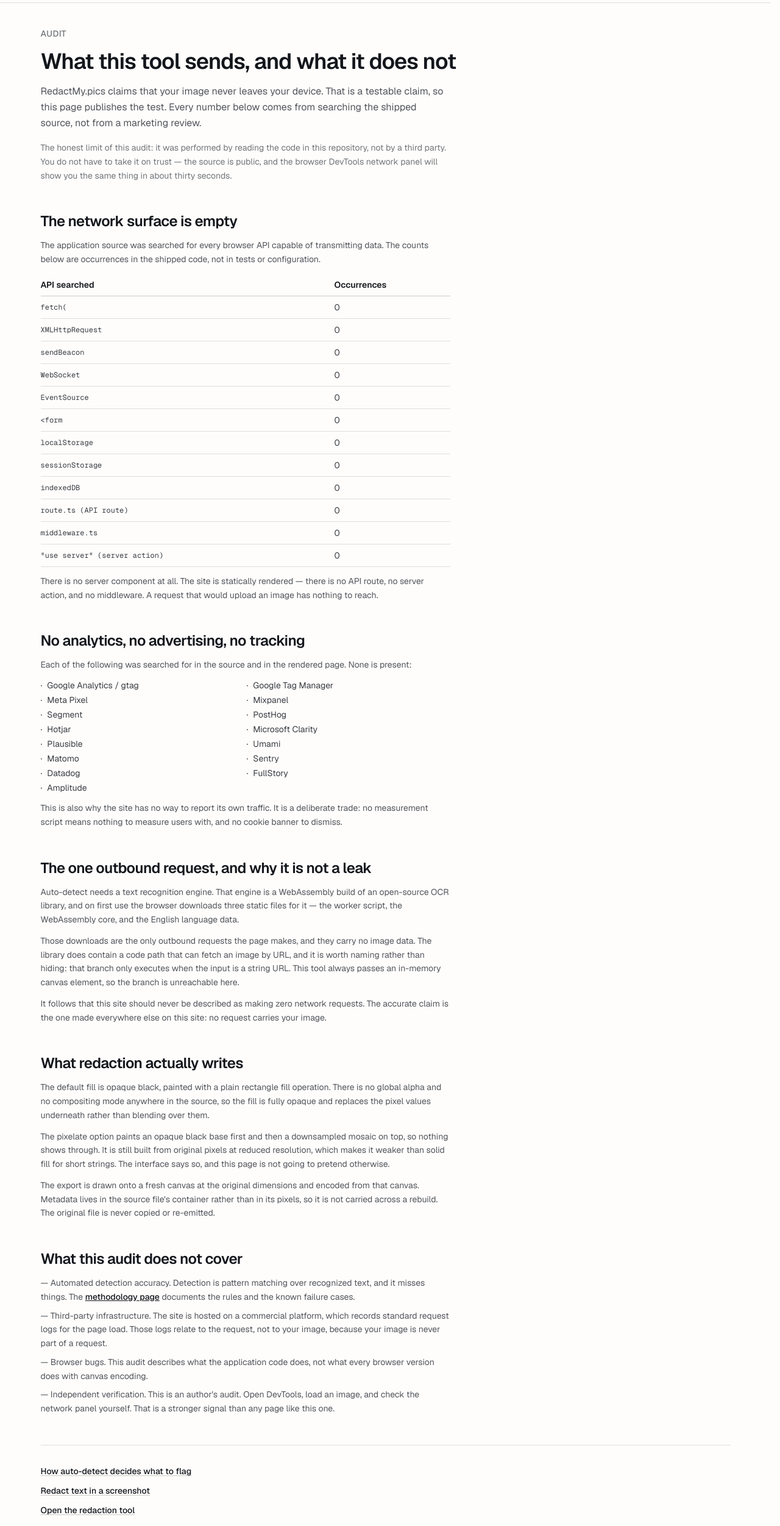
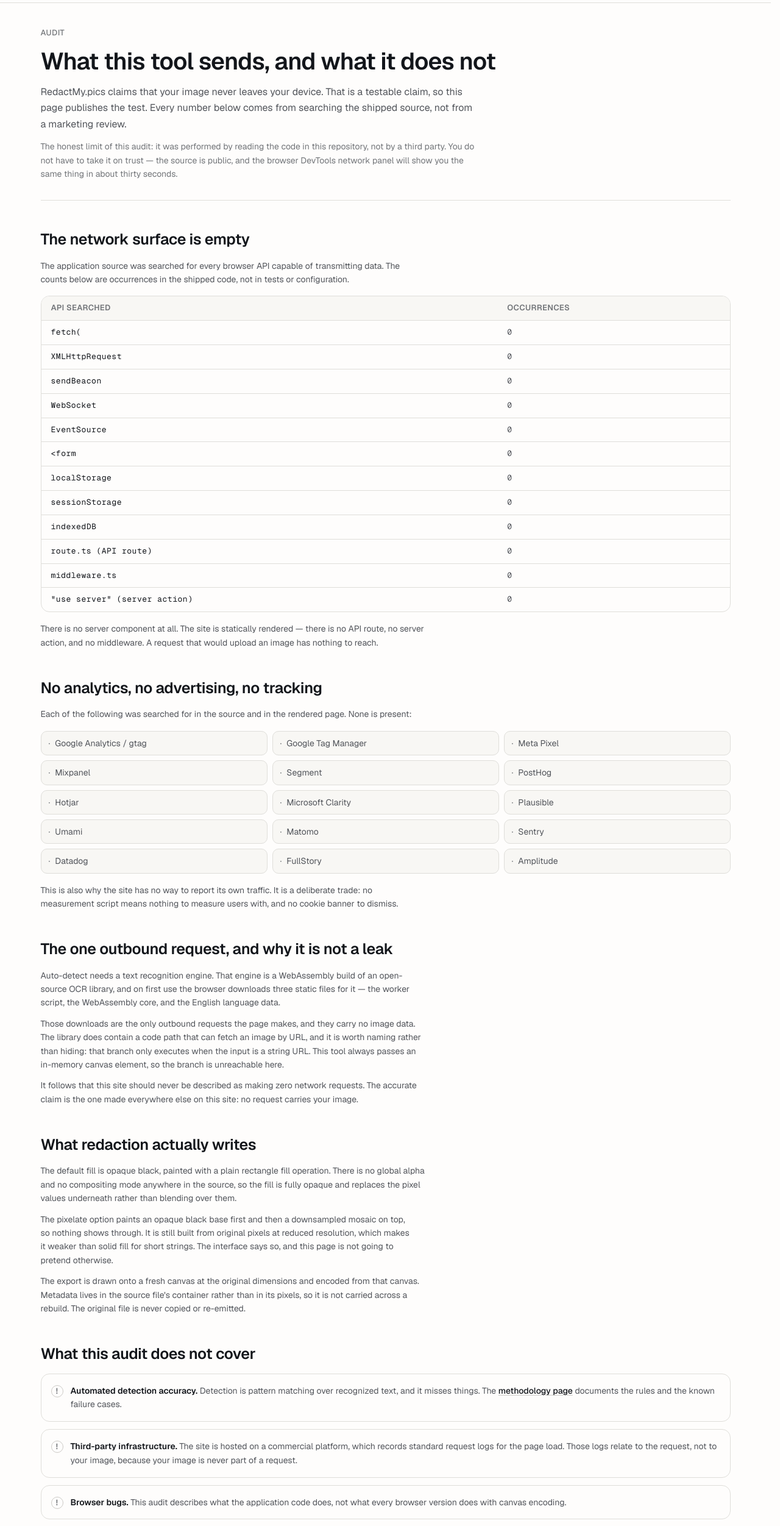
Before and after one commit to highertq/redact-image-online, a Next.js app: page /security-audit in a window 1280 px wide. Shown: the part 60-2563 px from the top of the page at 61% size. Built offline with nearby package versions, Linux system fonts and the light colour scheme; no server answers.

Commit message:
P3c content pages: security audit, 404, and last component token cleanup

```diff
--- a/src/app/security-audit/page.tsx
+++ b/src/app/security-audit/page.tsx
@@ -1,6 +1,7 @@
 import type { Metadata } from "next";
 import Link from "next/link";
 
+import { DataTable, H2, PageHeader, Prose, Section } from "@/components/Typography";
 import { CONTENT_DATE } from "@/lib/content/dates";
 import { contentMetadata } from "@/lib/metadata";
 import { articleLd, breadcrumbLd, jsonLdScript } from "@/lib/schema";
@@ -27,7 +28,7 @@
   { api: "indexedDB", hits: "0" },
   { api: "route.ts (API route)", hits: "0" },
   { api: "middleware.ts", hits: "0" },
-  { api: "\"use server\" (server action)", hits: "0" },
+  { api: '"use server" (server action)', hits: "0" },
 ];
 
 const TRACKERS = [
@@ -46,6 +47,27 @@
   "Datadog",
   "FullStory",
   "Amplitude",
+];
+
+const GAPS = [
+  {
+    lead: "Automated detection accuracy.",
+    body: "Detection is pattern matching over recognized text, and it misses things. The",
+    link: { href: "/methodology", label: "methodology page" },
+    tail: "documents the rules and the known failure cases.",
+  },
+  {
+    lead: "Third-party infrastructure.",
+    body: "The site is hosted on a commercial platform, which records standard request logs for the page load. Those logs relate to the request, not to your image, because your image is never part of a request.",
+  },
+  {
+    lead: "Browser bugs.",
+    body: "This audit describes what the application code does, not what every browser version does with canvas encoding.",
+  },
+  {
+    lead: "Independent verification.",
+    body: "This is an author's audit. Open DevTools, load an image, and check the network panel yourself. That is a stronger signal than any page like this one.",
+  },
 ];
 
 export default function SecurityAuditPage() {
@@ -73,196 +95,187 @@
       />
 
       <article className="flex flex-col gap-12">
-        <header className="flex flex-col gap-4">
-          <p className="text-sm font-medium tracking-wide text-neutral-500 uppercase">
-            Audit
-          </p>
-          <h1 className="text-3xl font-semibold tracking-tight sm:text-4xl">
-            What this tool sends, and what it does not
-          </h1>
-          <p className="max-w-2xl text-base leading-relaxed text-neutral-600">
+        <PageHeader
+          kicker="Audit"
+          title="What this tool sends, and what it does not"
+        >
+          <p>
             {SITE_NAME} claims that your image never leaves your device. That is
             a testable claim, so this page publishes the test. Every number below
             comes from searching the shipped source, not from a marketing review.
           </p>
-          <p className="max-w-2xl text-sm leading-relaxed text-neutral-500">
+          <p className="text-body-sm text-ink-3">
             The honest limit of this audit: it was performed by reading the code
             in this repository, not by a third party. You do not have to take it
             on trust — the source is public, and the browser DevTools network
             panel will show you the same thing in about thirty seconds.
           </p>
-        </header>
+        </PageHeader>
 
-        <section className="flex flex-col gap-3">
-          <h2 className="text-2xl font-semibold tracking-tight">
-            The network surface is empty
-          </h2>
-          <p className="max-w-2xl text-sm leading-relaxed text-neutral-600">
-            The application source was searched for every browser API capable of
-            transmitting data. The counts below are occurrences in the shipped
-            code, not in tests or configuration.
+        <Section>
+          <H2>The network surface is empty</H2>
+          <Prose>
+            <p>
+              The application source was searched for every browser API capable
+              of transmitting data. The counts below are occurrences in the
+              shipped code, not in tests or configuration.
             </p>
-          <table className="w-full max-w-2xl border-collapse text-sm">
-            <thead>
-              <tr className="border-b border-neutral-300 text-left">
-                <th className="py-2 pr-4 font-semibold text-neutral-900">
-                  API searched
-                </th>
-                <th className="py-2 font-semibold text-neutral-900">
-                  Occurrences
-                </th>
-              </tr>
-            </thead>
-            <tbody>
+          </Prose>
+          <DataTable head={["API searched", "Occurrences"]}>
             {NETWORK_ROWS.map((row) => (
-                <tr key={row.api} className="border-b border-neutral-200">
-                  <td className="py-2 pr-4 font-mono text-xs text-neutral-700">
+              <tr key={row.api} className="border-b border-line last:border-0">
+                <td className="px-4 py-2.5 font-mono text-label text-ink">
                   {row.api}
                 </td>
-                  <td className="py-2 text-neutral-700">{row.hits}</td>
+                <td className="px-4 py-2.5 font-mono text-label text-ink-2 tabular-nums">
+                  {row.hits}
+                </td>
               </tr>
             ))}
-            </tbody>
-          </table>
-          <p className="max-w-2xl text-sm leading-relaxed text-neutral-600">
+          </DataTable>
+          <Prose>
+            <p>
               There is no server component at all. The site is statically
               rendered — there is no API route, no server action, and no
               middleware. A request that would upload an image has nothing to
               reach.
             </p>
-        </section>
+          </Prose>
+        </Section>
 
-        <section className="flex flex-col gap-3">
-          <h2 className="text-2xl font-semibold tracking-tight">
-            No analytics, no advertising, no tracking
-          </h2>
-          <p className="max-w-2xl text-sm leading-relaxed text-neutral-600">
+        <Section>
+          <H2>No analytics, no advertising, no tracking</H2>
+          <Prose>
+            <p>
               Each of the following was searched for in the source and in the
               rendered page. None is present:
             </p>
-          <ul className="grid max-w-2xl grid-cols-1 gap-1 text-sm text-neutral-700 sm:grid-cols-2">
+          </Prose>
+          <ul className="grid gap-2 sm:grid-cols-2 lg:grid-cols-3">
             {TRACKERS.map((name) => (
-              <li key={name} className="flex gap-2">
-                <span aria-hidden="true" className="shrink-0">
+              <li
+                key={name}
+                className="flex items-center gap-2 rounded-md border border-line bg-surface px-3 py-2 text-body-sm text-ink-2"
+              >
+                <span aria-hidden="true" className="text-ink-3">
                   ·
                 </span>
                 <span>{name}</span>
               </li>
             ))}
           </ul>
-          <p className="max-w-2xl text-sm leading-relaxed text-neutral-600">
-            This is also why the site has no way to report its own traffic. It is
-            a deliberate trade: no measurement script means nothing to measure
-            users with, and no cookie banner to dismiss.
+          <Prose>
+            <p>
+              This is also why the site has no way to report its own traffic. It
+              is a deliberate trade: no measurement script means nothing to
+              measure users with, and no cookie banner to dismiss.
             </p>
-        </section>
+          </Prose>
+        </Section>
 
-        <section className="flex flex-col gap-3">
-          <h2 className="text-2xl font-semibold tracking-tight">
-            The one outbound request, and why it is not a leak
-          </h2>
-          <p className="max-w-2xl text-sm leading-relaxed text-neutral-600">
+        <Section>
+          <H2>The one outbound request, and why it is not a leak</H2>
+          <Prose>
+            <p>
               Auto-detect needs a text recognition engine. That engine is a
-            WebAssembly build of an open-source OCR library, and on first use the
-            browser downloads three static files for it — the worker script, the
-            WebAssembly core, and the English language data.
+              WebAssembly build of an open-source OCR library, and on first use
+              the browser downloads three static files for it — the worker
+              script, the WebAssembly core, and the English language data.
             </p>
-          <p className="max-w-2xl text-sm leading-relaxed text-neutral-600">
+            <p>
               Those downloads are the only outbound requests the page makes, and
               they carry no image data. The library does contain a code path that
-            can fetch an image by URL, and it is worth naming rather than hiding:
-            that branch only executes when the input is a string URL. This tool
-            always passes an in-memory canvas element, so the branch is
-            unreachable here.
+              can fetch an image by URL, and it is worth naming rather than
+              hiding: that branch only executes when the input is a string URL.
+              This tool always passes an in-memory canvas element, so the branch
+              is unreachable here.
             </p>
-          <p className="max-w-2xl text-sm leading-relaxed text-neutral-600">
+            <p>
               It follows that this site should never be described as making zero
-            network requests. The accurate claim is the one made everywhere else
-            on this site: no request carries your image.
+              network requests. The accurate claim is the one made everywhere
+              else on this site: no request carries your image.
             </p>
-        </section>
+          </Prose>
+        </Section>
 
-        <section className="flex flex-col gap-3">
-          <h2 className="text-2xl font-semibold tracking-tight">
-            What redaction actually writes
-          </h2>
-          <p className="max-w-2xl text-sm leading-relaxed text-neutral-600">
-            The default fill is opaque black, painted with a plain rectangle fill
-            operation. There is no global alpha and no compositing mode anywhere
-            in the source, so the fill is fully opaque and replaces the pixel
-            values underneath rather than blending over them.
+        <Section>
+          <H2>What redaction actually writes</H2>
+          <Prose>
+            <p>
+              The default fill is opaque black, painted with a plain rectangle
+              fill operation. There is no global alpha and no compositing mode
+              anywhere in the source, so the fill is fully opaque and replaces
+              the pixel values underneath rather than blending over them.
             </p>
-          <p className="max-w-2xl text-sm leading-relaxed text-neutral-600">
+            <p>
               The pixelate option paints an opaque black base first and then a
-            downsampled mosaic on top, so nothing shows through. It is still built
-            from original pixels at reduced resolution, which makes it weaker than
-            solid fill for short strings. The interface says so, and this page is
-            not going to pretend otherwise.
+              downsampled mosaic on top, so nothing shows through. It is still
+              built from original pixels at reduced resolution, which makes it
+              weaker than solid fill for short strings. The interface says so,
+              and this page is not going to pretend otherwise.
             </p>
-          <p className="max-w-2xl text-sm leading-relaxed text-neutral-600">
-            The export is drawn onto a fresh canvas at the original dimensions and
-            encoded from that canvas. Metadata lives in the source file&apos;s
-            container rather than in its pixels, so it is not carried across a
-            rebuild. The original file is never copied or re-emitted.
+            <p>
+              The export is drawn onto a fresh canvas at the original dimensions
+              and encoded from that canvas. Metadata lives in the source
+              file&apos;s container rather than in its pixels, so it is not
+              carried across a rebuild. The original file is never copied or
+              re-emitted.
             </p>
-        </section>
+          </Prose>
+        </Section>
 
-        <section className="flex flex-col gap-3">
-          <h2 className="text-2xl font-semibold tracking-tight">
-            What this audit does not cover
-          </h2>
-          <ul className="flex max-w-2xl flex-col gap-2 text-sm leading-relaxed text-neutral-600">
-            <li>
-              — Automated detection accuracy. Detection is pattern matching over
-              recognized text, and it misses things. The{" "}
+        <Section>
+          <H2>What this audit does not cover</H2>
+          <ul className="flex flex-col gap-3">
+            {GAPS.map((gap) => (
+              <li
+                key={gap.lead}
+                className="flex gap-3 rounded-lg border border-line bg-paper p-4"
+              >
+                <span
+                  aria-hidden="true"
+                  className="mt-0.5 grid h-5 w-5 shrink-0 place-items-center rounded-full border border-line-strong text-label font-semibold text-ink-3"
+                >
+                  !
+                </span>
+                <p className="text-body-sm leading-relaxed text-ink-2">
+                  <span className="font-semibold text-ink">{gap.lead}</span>{" "}
+                  {gap.body}
+                  {gap.link ? (
+                    <>
+                      {" "}
                       <Link
-                href="/methodology"
-                className="font-medium text-neutral-900 underline"
+                        href={gap.link.href}
+                        className="font-medium text-ink underline decoration-line-strong underline-offset-2 transition-hover hover:text-accent"
                       >
-                methodology page
+                        {gap.link.label}
                       </Link>{" "}
-              documents the rules and the known failure cases.
+                      {gap.tail}
+                    </>
+                  ) : null}
+                </p>
               </li>
-            <li>
-              — Third-party infrastructure. The site is hosted on a commercial
-              platform, which records standard request logs for the page load.
-              Those logs relate to the request, not to your image, because your
-              image is never part of a request.
-            </li>
-            <li>
-              — Browser bugs. This audit describes what the application code does,
-              not what every browser version does with canvas encoding.
-            </li>
-            <li>
-              — Independent verification. This is an author&apos;s audit. Open
-              DevTools, load an image, and check the network panel yourself. That
-              is a stronger signal than any page like this one.
-            </li>
+            ))}
           </ul>
-        </section>
+        </Section>
 
         <nav
           aria-label="Related pages"
-          className="flex flex-col gap-3 border-t border-neutral-200 pt-8 text-sm"
+          className="flex flex-col gap-2 border-t border-line pt-8 text-body-sm"
         >
+          {[
+            { href: "/methodology", label: "How auto-detect decides what to flag" },
+            { href: "/redact-screenshot", label: "Redact text in a screenshot" },
+            { href: "/", label: "Open the redaction tool" },
+          ].map((item) => (
             <Link
-            href="/methodology"
-            className="font-medium text-neutral-900 underline decoration-neutral-300 underline-offset-2 hover:decoration-neutral-900"
+              key={item.href}
+              href={item.href}
+              className="flex min-h-11 items-center rounded-md border border-line px-4 font-medium text-ink transition-hover hover:border-accent hover:bg-accent-soft"
             >
-            How auto-detect decides what to flag
+              {item.label}
             </Link>
-          <Link
-            href="/redact-screenshot"
-            className="font-medium text-neutral-900 underline decoration-neutral-300 underline-offset-2 hover:decoration-neutral-900"
-          >
-            Redact text in a screenshot
-          </Link>
-          <Link
-            href="/"
-            className="font-medium text-neutral-900 underline decoration-neutral-300 underline-offset-2 hover:decoration-neutral-900"
-          >
-            Open the redaction tool
-          </Link>
+          ))}
         </nav>
       </article>
     </>
--- a/src/components/CanvasStage.tsx
+++ b/src/components/CanvasStage.tsx
@@ -57,7 +57,7 @@
           onClick={() => onFitChange(option.value)}
           aria-pressed={fit === option.value}
           title={option.title}
-          className={`min-h-8 rounded-[4px] px-2 text-label font-medium tabular-nums transition-hover ${
+          className={`min-h-8 rounded-sm px-2 text-label font-medium tabular-nums transition-hover ${
             fit === option.value
               ? "bg-paper text-ink shadow-card"
               : "text-ink-3 hover:text-ink"
@@ -143,7 +143,7 @@
 
       <div
         {...dragProps}
-        className={`min-h-0 flex-1 overflow-auto overscroll-contain border bg-surface transition-state lg:max-h-[calc(100dvh-13rem)] lg:flex-none lg:rounded-lg ${
+        className={`flex min-h-0 flex-1 overflow-auto overscroll-contain border bg-surface transition-state lg:max-h-[calc(100dvh-13rem)] lg:flex-none lg:rounded-lg ${
           expanded ? "max-lg:flex-1" : "max-lg:max-h-[62dvh] max-lg:flex-none max-lg:rounded-lg"
         } ${dragging ? "border-accent" : "border-line"}`}
       >
@@ -153,7 +153,7 @@
           height={image.height}
           role="img"
           aria-label={`Image being redacted, ${image.width} by ${image.height} pixels`}
-          className={`block h-auto max-w-none ring-1 ring-line ${
+          className={`m-auto block h-auto max-w-none ring-1 ring-line ${
             fit === "fit" ? "w-full" : ""
           } ${interactive ? "cursor-crosshair" : "cursor-default"}`}
           style={{
--- a/src/components/ImageIntake.tsx
+++ b/src/components/ImageIntake.tsx
@@ -80,7 +80,7 @@
               key={step}
               className="flex items-center gap-2 text-label text-ink-3"
             >
-              <span className="grid h-5 w-5 place-items-center rounded-full border border-line-strong bg-paper text-[11px] font-semibold text-ink-2 tabular-nums">
+              <span className="grid h-6 w-6 place-items-center rounded-full border border-line-strong bg-paper text-label font-semibold text-ink-2 tabular-nums">
                 {index + 1}
               </span>
               {step}
```
Also changed, not shown: src/app/globals.css (+2 -14 lines), src/app/not-found.tsx (+14 -10 lines), src/components/DetectStatus.tsx (+8 -8 lines), src/components/EditorStatus.tsx (+6 -3 lines), src/components/TypeFilter.tsx (+7 -7 lines). Lines whose indentation alone changed are shown as unchanged.
